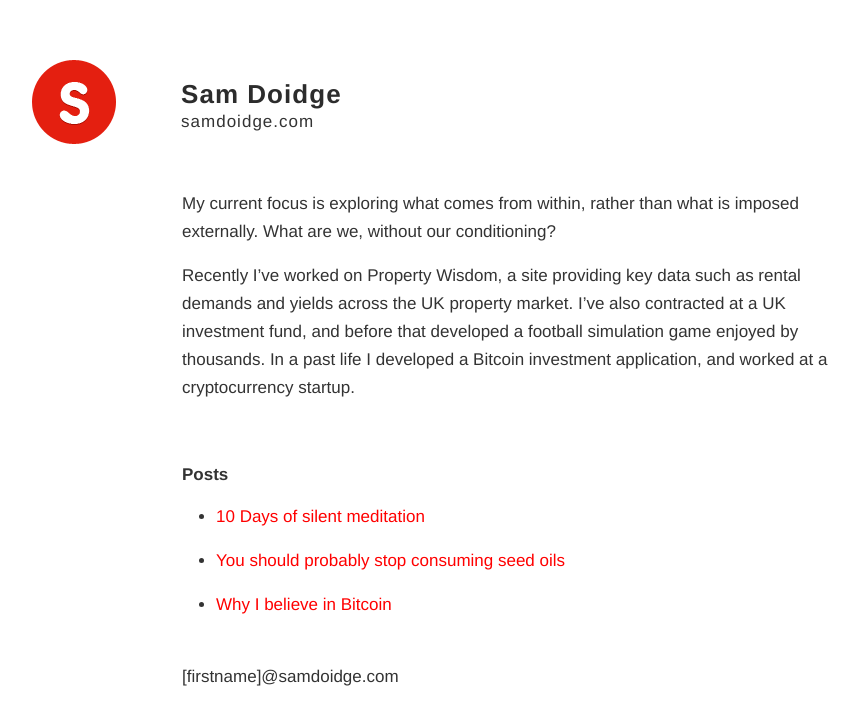
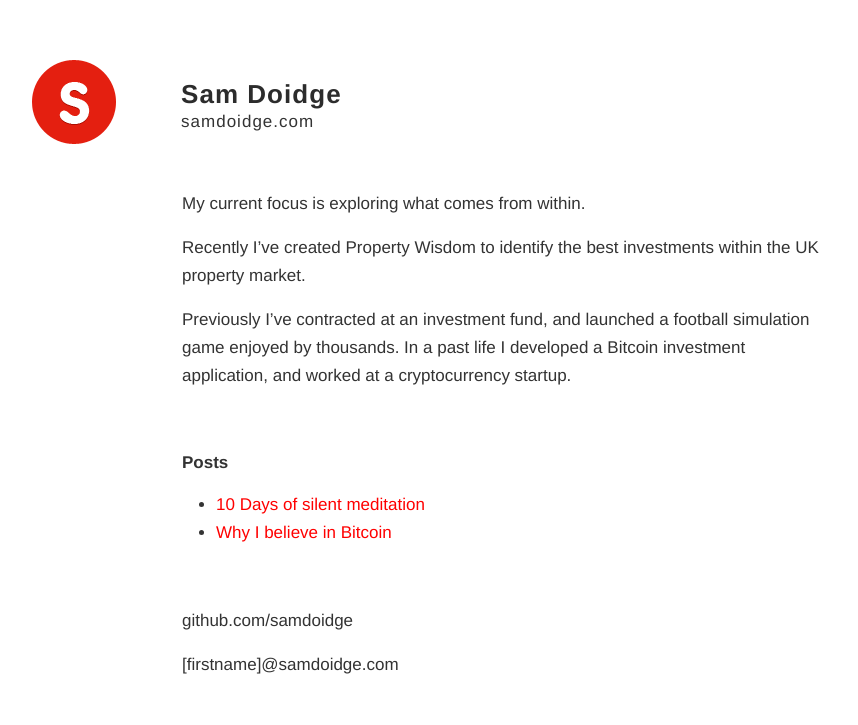
Before and after one commit to samdoidge/samdoidge.com, a Jekyll site: the page built from index.md, in a window 1280 px wide. Shown: the top 725 px of the page, without its empty margins (208-1066 px from the left). Built offline with Jekyll 4.4.1, drawn with Linux system fonts in a browser that asks for light colours.

Commit message:
update about

```diff
--- a/index.md
+++ b/index.md
@@ -4,20 +4,21 @@ title: About
 permalink: /
 ---
 
-My current focus is exploring what comes from within, rather than what is imposed externally. What are we, without our conditioning?
+My current focus is exploring what comes from within.
 
 
-Recently I've worked on Property Wisdom, a site providing key data such as rental demands and yields across the UK property market. I've also contracted at a UK investment fund, and before that developed a football simulation game enjoyed by thousands. In a past life I developed a Bitcoin investment application, and worked at a cryptocurrency startup.
+Recently I've created Property Wisdom to identify the best investments within the UK property market.
 
-<br/>
-##### Posts
-* <a href="/10-days-of-silent-meditation">10 Days of silent meditation</a>
-
-
-* <a href="/you-should-probably-stop-consuming-seed-oils">You should probably stop consuming seed oils</a>
-
-* <a href="/why-i-believe-in-bitcoin">Why I believe in Bitcoin</a>
+Previously I've contracted at an investment fund, and launched a football simulation game enjoyed by thousands. In a past life I developed a Bitcoin investment application, and worked at a cryptocurrency startup.
 
 
 <br />
+##### Posts
+* <a href="/10-days-of-silent-meditation">10 Days of silent meditation</a>
+* <a href="/why-i-believe-in-bitcoin">Why I believe in Bitcoin</a>
+
+<br />
+
+github.com/samdoidge
+
 [firstname]@samdoidge.com
```
